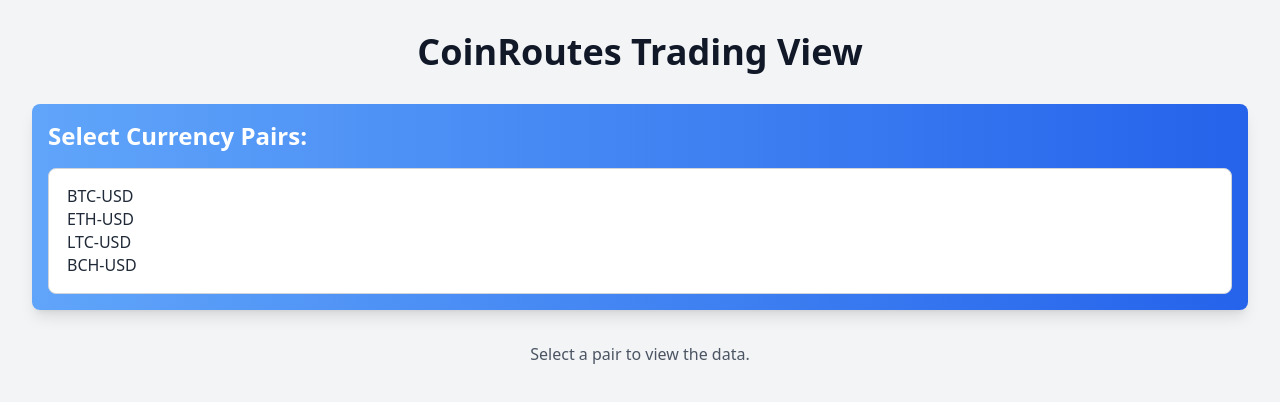
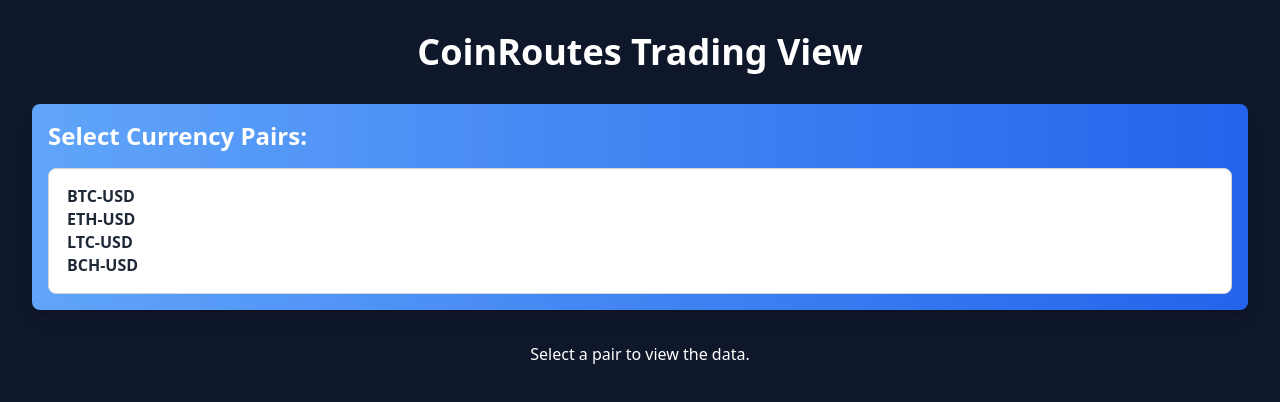
Before and after one commit to VaidyaHarshal/coin-routes-application, a React (Vite) app in the folder client/: page / in a window 1280 px wide. Shown: the top 402 px of the page. Built offline with nearby package versions, Linux system fonts and the light colour scheme; the HTML template or start-up script is replaced by a standard one.

Commit message:
changes in ui and colors

```diff
--- a/client/src/App.jsx
+++ b/client/src/App.jsx
@@ -13,13 +13,13 @@
   };
 
   return (
-    <div className="min-h-screen p-8 bg-gray-100">
-      <h1 className="text-4xl font-bold text-gray-900 text-center mb-8">
+    <div className="min-h-screen p-8 bg-slate-900">
+      <h1 className="text-4xl font-bold text-white text-center mb-8">
         CoinRoutes Trading View
       </h1>
       <Dropdown onSelectionChange={handleSelectionChange} />
       {selectedPairs.length === 0 ? (
-        <p className="text-center text-gray-600 mt-4">
+        <p className="text-center text-white mt-4">
           Select a pair to view the data.
         </p>
       ) : (
--- a/client/src/components/Dropdown.jsx
+++ b/client/src/components/Dropdown.jsx
@@ -19,12 +19,20 @@
         multiple
         value={selectedPairs}
         onChange={handleChange}
-        className="block w-full p-4 bg-white text-gray-800 border border-gray-300 rounded-lg focus:outline-none focus:ring-2 focus:ring-blue-300 transition-transform transform hover:scale-105"
+        className="block w-full p-4 bg-white text-gray-800 border border-gray-300 rounded-lg focus:outline-none focus:ring-2 focus:ring-blue-300 cursor-pointer "
       >
-        <option value="BTC-USD">BTC-USD</option>
-        <option value="ETH-USD">ETH-USD</option>
-        <option value="LTC-USD">LTC-USD</option>
-        <option value="BCH-USD">BCH-USD</option>
+        <option value="BTC-USD" className="hover:bg-gray-300 font-semibold">
+          BTC-USD
+        </option>
+        <option value="ETH-USD" className="hover:bg-gray-300 font-semibold">
+          ETH-USD
+        </option>
+        <option value="LTC-USD" className="hover:bg-gray-300 font-semibold">
+          LTC-USD
+        </option>
+        <option value="BCH-USD" className="hover:bg-gray-300 font-semibold">
+          BCH-USD
+        </option>
       </select>
     </div>
   );
--- a/client/src/components/HistoricalChart.jsx
+++ b/client/src/components/HistoricalChart.jsx
@@ -127,6 +127,13 @@
       <Line
         data={chartData}
         options={{
+          plugins: {
+            legend: {
+              onClick: (e, legendItem, legend) => {
+                e.stopPropagation();
+              },
+            },
+          },
           scales: {
             x: {
               type: "time",
--- a/client/src/components/PriceChart.jsx
+++ b/client/src/components/PriceChart.jsx
@@ -118,6 +118,13 @@
       <Line
         data={chartData}
         options={{
+          plugins: {
+            legend: {
+              onClick: (e, legendItem, legend) => {
+                e.stopPropagation();
+              },
+            },
+          },
           scales: {
             y: {
               type: "linear",
```
